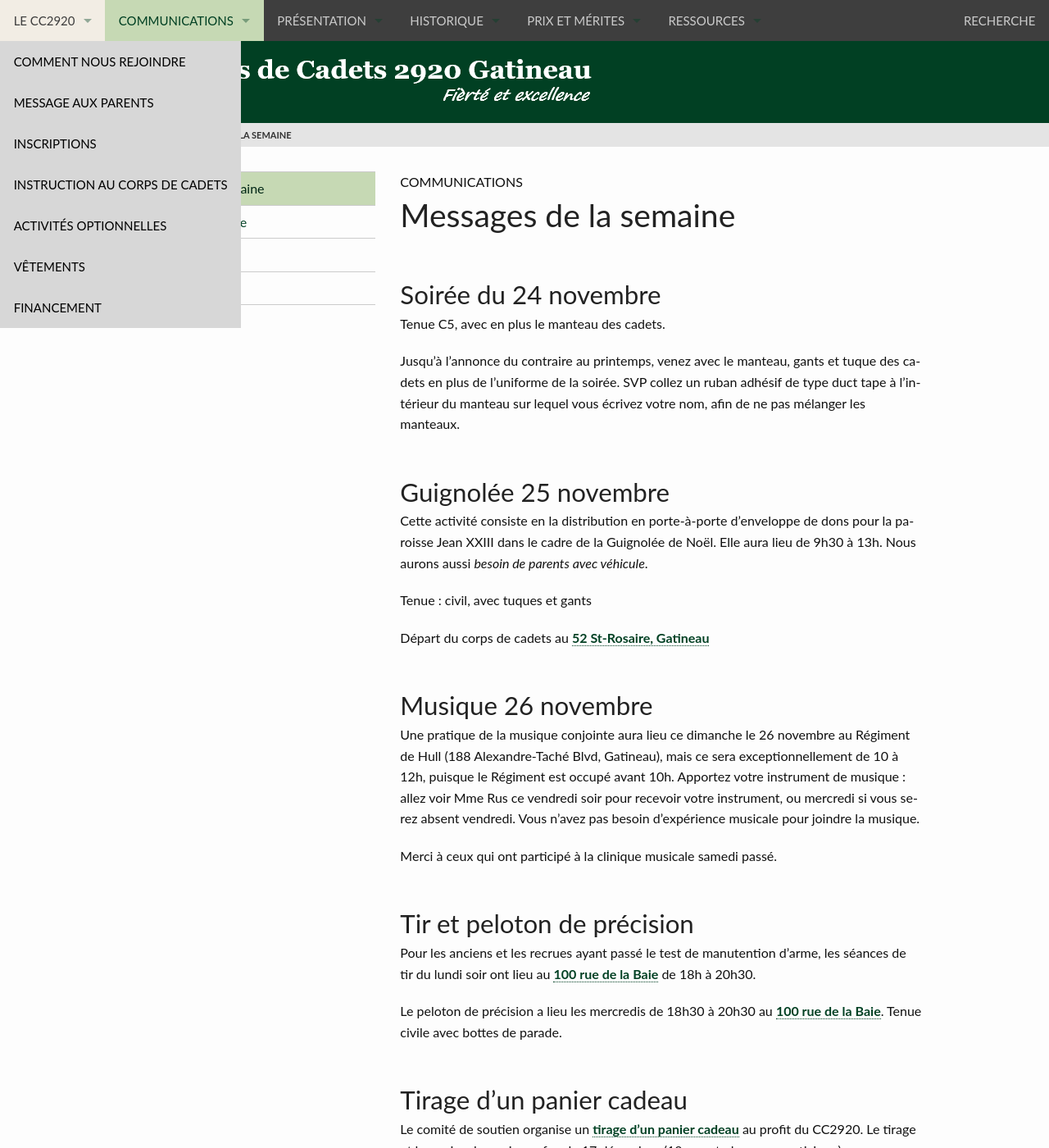
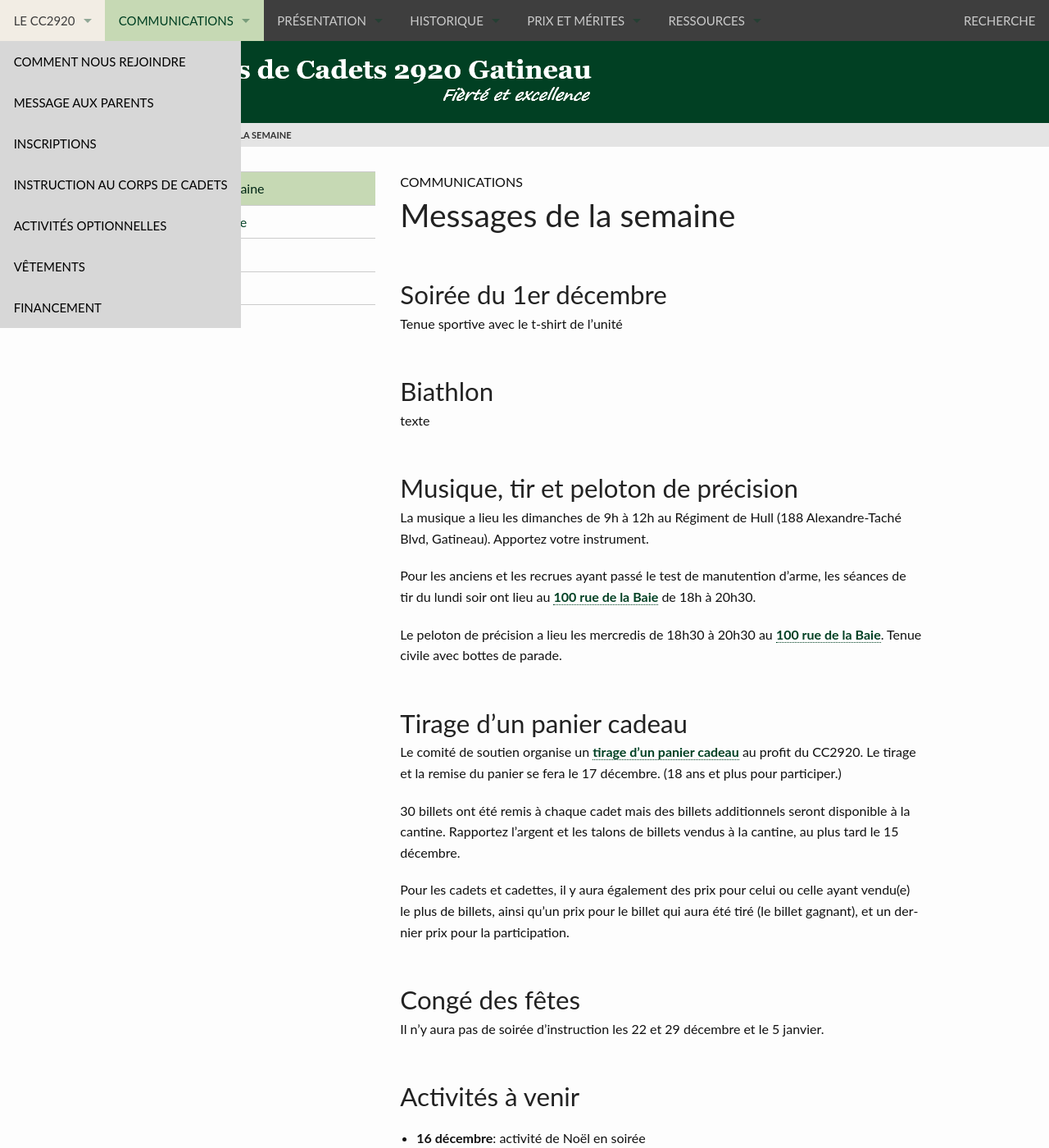
Before and after one commit to CC2920/web, a Jekyll site: the page built from _communications/messages.md, in a window 1280 px wide and 1400 px high. Shown: the whole window at 82% size. Built offline with Jekyll 4.4.1, drawn with Linux system fonts in a browser that asks for light colours; some of the changed text lies outside the part shown.

Commit message:
Update messages.md

```diff
--- a/_communications/messages.md
+++ b/_communications/messages.md
@@ -4,33 +4,21 @@ layout: "messages"
 
 activities:
 
-    - date: 25 novembre
-      title: guignolée
     - date: 16 décembre
       title: activité de Noël en soirée
 
 ---
-## Soirée du 24 novembre
+## Soirée du 1er décembre
 
-Tenue C5, avec en plus le manteau des cadets.
+Tenue sportive avec le t-shirt de l'unité
 
-Jusqu'à l'annonce du contraire au printemps, venez avec le manteau, gants et tuque des cadets en plus de l'uniforme de la soirée. SVP collez un ruban adhésif de type duct tape à l'intérieur du manteau sur lequel vous écrivez votre nom, afin de ne pas mélanger les manteaux.
+## Biathlon
 
-## Guignolée 25 novembre
+texte
 
-Cette activité consiste en la distribution en porte-à-porte d’enveloppe de dons pour la paroisse Jean XXIII dans le cadre de la Guignolée de Noël. Elle aura lieu de 9h30 à 13h. Nous aurons aussi *besoin de parents avec véhicule*.
+## Musique, tir et peloton de précision
 
-Tenue : civil, avec tuques et gants
-
-Départ du corps de cadets au [52 St-Rosaire, Gatineau](/information/comment-nous-rejoindre/#le-quartier-maître-52-rue-saint-rosaire)
-
-## Musique 26 novembre
-
-Une pratique de la musique conjointe aura lieu ce dimanche le 26 novembre au Régiment de Hull (188 Alexandre-Taché Blvd, Gatineau), mais ce sera exceptionnellement de 10 à 12h, puisque le Régiment est occupé avant 10h. Apportez votre instrument de musique : allez voir Mme Rus ce vendredi soir pour recevoir votre instrument, ou mercredi si vous serez absent vendredi. Vous n'avez pas besoin d'expérience musicale pour joindre la musique.
-
-Merci à ceux qui ont participé à la clinique musicale samedi passé.
-
-## Tir et peloton de précision
+La musique a lieu les dimanches de 9h à 12h au Régiment de Hull (188 Alexandre-Taché Blvd, Gatineau). Apportez votre instrument.
 
 Pour les anciens et les recrues ayant passé le test de manutention d'arme, les séances de tir du lundi soir ont lieu au [100 rue de la Baie](/information/comment-nous-rejoindre/) de 18h à 20h30.
 
@@ -40,7 +28,7 @@ Le peloton de précision a lieu les mercredis de 18h30 à 20h30 au [100 rue de l
 
 Le comité de soutien organise un [tirage d'un panier cadeau](/information/financement/#panier-cadeau-pour-le-temps-des-f%C3%AAtes) au profit du CC2920. Le tirage et la remise du panier se fera le 17 décembre. (18 ans et plus pour participer.)
 
-30 billets ont été remis à chaque cadet mais des billets additionnels seront disponible à la cantine.
+30 billets ont été remis à chaque cadet mais des billets additionnels seront disponible à la cantine. Rapportez l'argent et les talons de billets vendus à la cantine, au plus tard le 15 décembre.
 
 Pour les cadets et cadettes, il y aura également des prix pour celui ou celle ayant vendu(e) le plus de billets, ainsi qu’un prix pour le billet qui aura été tiré (le billet gagnant), et un dernier prix pour la participation.
 
```
